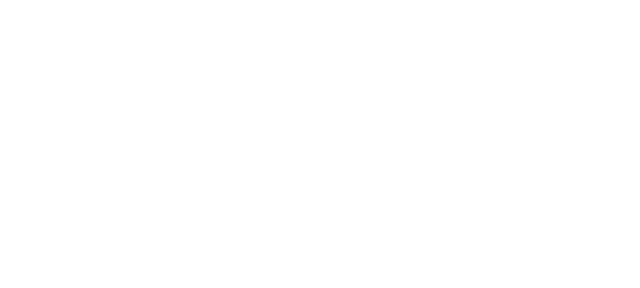
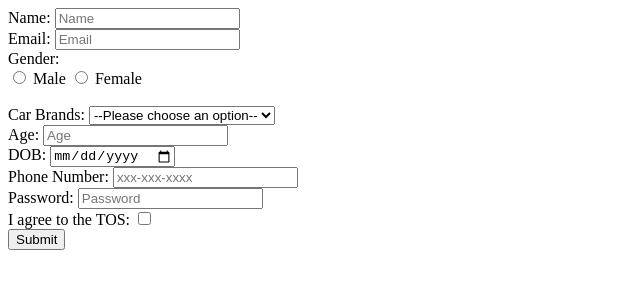
Before and after one commit to acciojob/signup-form-car-AbhishiktSinha, a website: page main.html in a window 1280 px wide. Shown: the whole page, without its empty margins (0-640 px from the left). Drawn offline with Linux system fonts and the light colour scheme.

Commit message:
created a submission

```diff
--- a/main.html
+++ b/main.html
@@ -11,6 +11,56 @@
     <script type="text/javascript" src="./script.js">
 </script>
 
+	<main>
+		<form id="signup_form" method="post">
+			<label for="name">Name: </label>
+			<input type="text" name="name" id="name" placeholder="Name" required>
+			<br>
+
+			<label for="email">Email: </label>
+			<input type="email" name="email" id="email" placeholder="Email" required>
+			<br>
+
+			<label>Gender:</label><br>
+			<input type="radio" name="gender" id="gender_m" required>
+			<label for="gender_m">Male</label>
+			<input type="radio" name="gender" id="gender_f" required>
+			<label for="gender_f">Female</label>
+			<br>
+			<br>
+
+			<label for="cars">Car Brands: </label>
+			<select id="cars" name="car_brand" required>
+				<option value="">--Please choose an option--</option>
+				<option>BMW</option>
+			</select>
+			<br>
+
+			<label for="age">Age: </label>
+			<input type="number" name="age" id="age" placeholder="Age" required>
+			<br>
+
+			<label for="dob">DOB: </label>
+			<input type="date" name="dob" id="dob" required>
+			<br>
+
+			<label for="tel">Phone Number: </label>
+			<input type="tel" name="tel" id="tel" placeholder="xxx-xxx-xxxx">
+			<br>
+
+			<label for="password">Password: </label>
+			<input type="password" name="password" id="password" placeholder="Password" required>
+			<br>
+
+			<label for="tos">I agree to the TOS: </label>
+			<input type="checkbox" name="tos" id="tos" required>
+			<br>
+
+			<button type="submit">Submit
+
+		</form>
+	</main>
+
 </body>
 
 </html>
```
